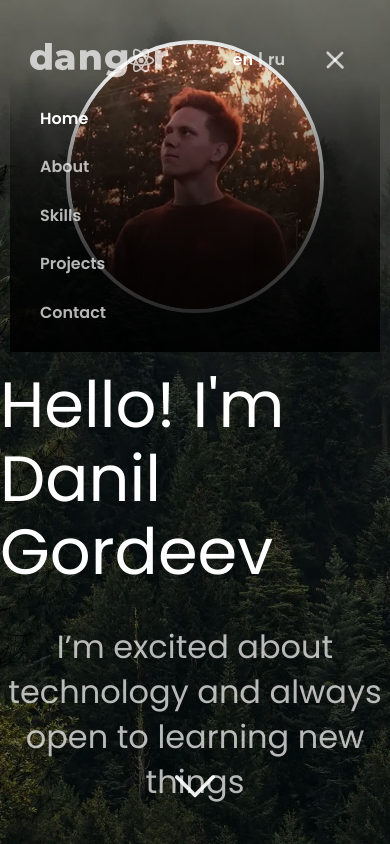
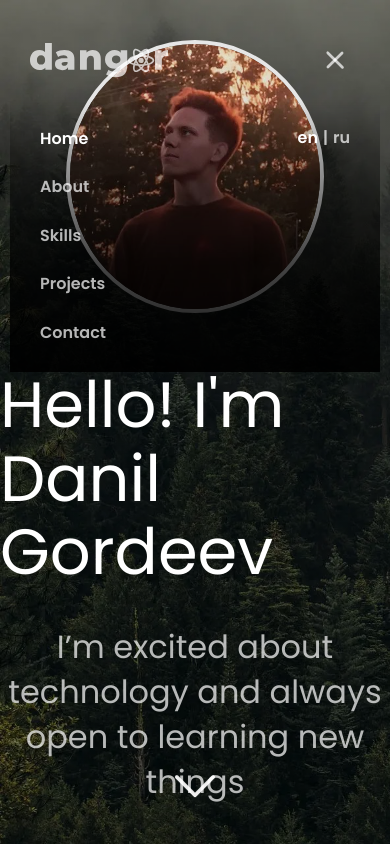
Before and after one commit to dangor220/dangor, a React (Vite) app: page / in a window 390 px wide. Both pictures are taken after a click on the button 335 px from the left and 60 px from the top of the page. Shown: the top 844 px of the page. Built offline with nearby package versions, Linux system fonts and the light colour scheme.

Commit message:
feat: replace lang block to burger when resolution less than 425px

```diff
--- a/src/components/Header/Header.module.scss
+++ b/src/components/Header/Header.module.scss
@@ -38,6 +38,7 @@
   display: flex;
   justify-content: space-between;
   align-items: center;
+  position: relative;
   font-weight: 600;
 }
 .menu,
@@ -98,6 +99,30 @@
   color: $active-white;
   transition: all 0.3s ease-in;
 }
+@media (max-width: 425px) {
+  .lang {
+    position: absolute;
+    top: 94px;
+    right: 40px;
+    opacity: 0;
+    visibility: hidden;
+    transition: all 0.3s ease-in-out;
+  }
+
+  .langHidden {
+    opacity: 1;
+    visibility: visible;
+    transition: all 0.3s ease-in-out;
+  }
+
+  .header {
+    &.fixed {
+      & .lang {
+        right: 30px;
+      }
+    }
+  }
+}
 
 @media (max-width: 768px) {
   .menu {
@@ -107,7 +132,7 @@
     flex-direction: column;
     gap: 10px;
     position: absolute;
-    top: 80px;
+    top: 65px;
     left: 10px;
     width: calc(100% - 20px);
     opacity: 0;
--- a/src/components/Header/index.tsx
+++ b/src/components/Header/index.tsx
@@ -69,7 +69,7 @@ export default function Header(): React.ReactNode {
               <Hamburger headerIsFixed={headerIsFixed} />
             </button>
           </nav>
-          <div className={styles.lang}>
+          <div className={`${styles.lang} ${menuIsOpen ? styles.langHidden : ''}`}>
             <button
               className={`${styles.langBtn} ${activeLang === 'en' ? styles.active : ''}`}
               onClick={(e) => handleSelectLanguage(e)}>
```
